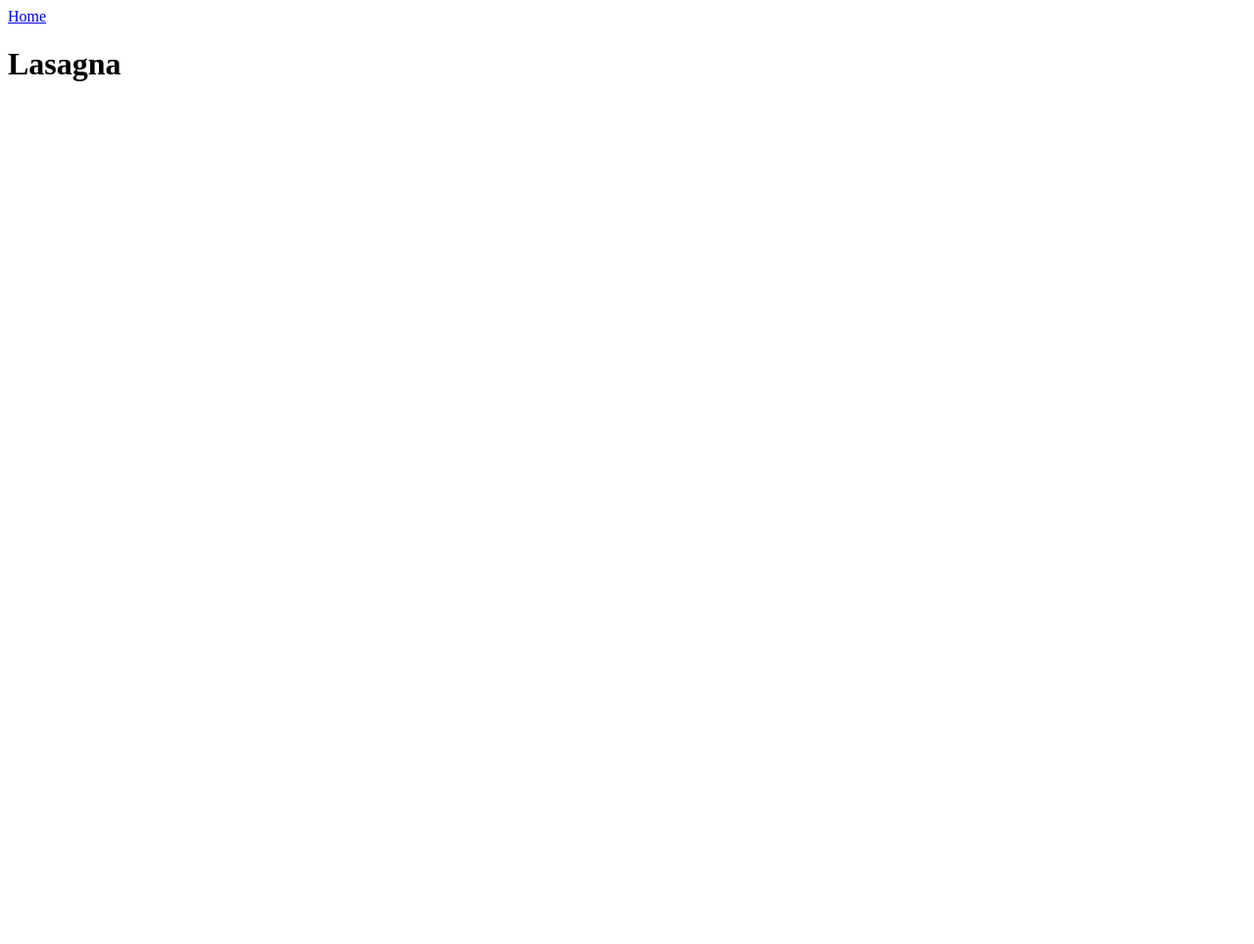
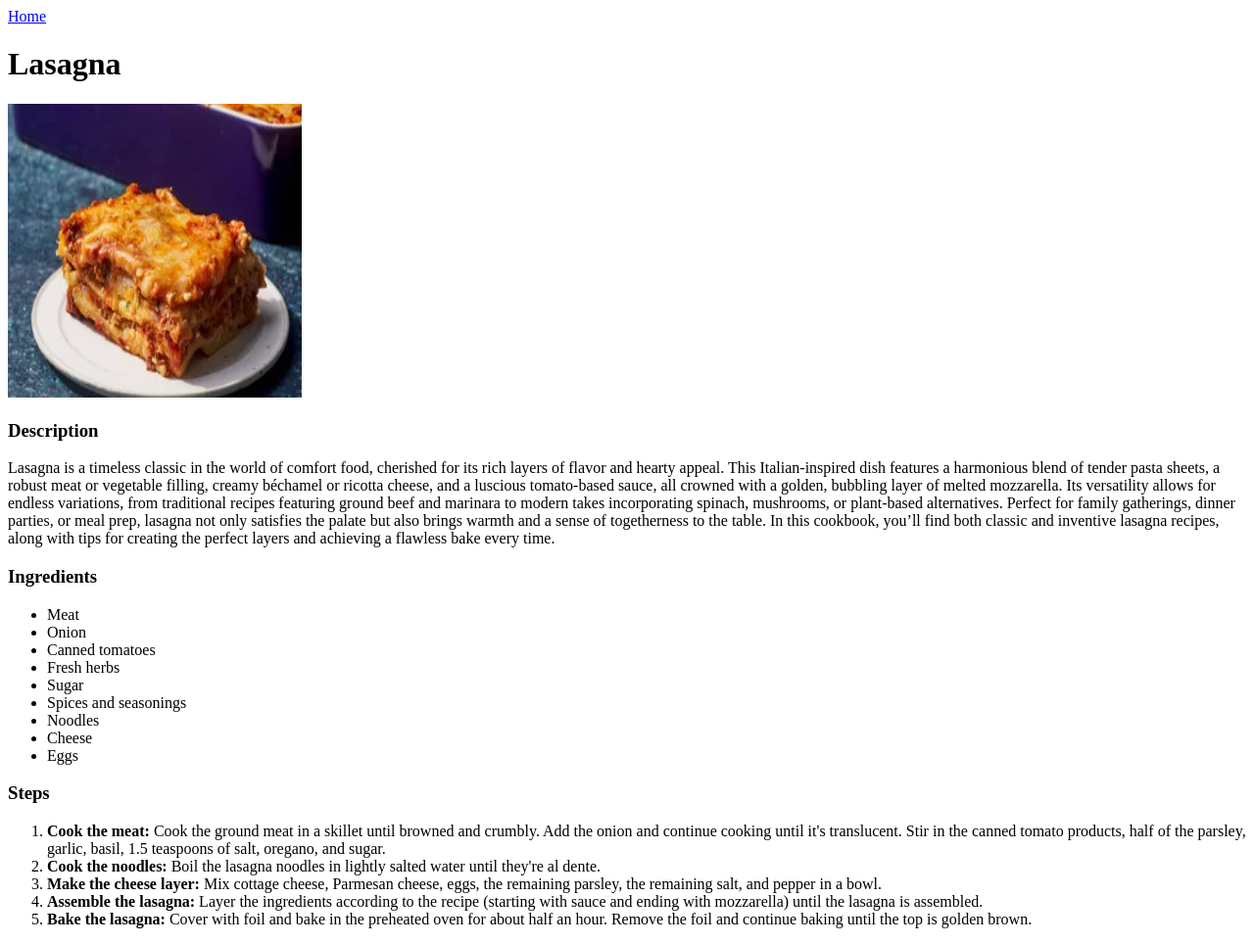
Before and after one commit to OBTITAN/odin-recipes, a plain HTML site: page recipes/lasagna.html in a window 1280 px wide. Shown: the whole page at 98% size. Before the commit the page ends 800 px from the top, so only its background shows below. Drawn offline with Linux system fonts and the light colour scheme.

Commit message:
Completion of the Lasagna recipe page Fully completed the HTML form for the lasagna recipe

```diff
--- a/recipes/lasagna.html
+++ b/recipes/lasagna.html
@@ -7,7 +7,47 @@
 </head>
 <body>
     <a href="../index.html">Home</a>
+
     <h1>Lasagna</h1>
+    <img src="../Recipe images/Lasagna.webp" alt="image of Lasagna" width="300px" height="300px">
+
+    <h3>Description</h3>
+    <p>Lasagna is a timeless classic in the world of comfort food, cherished for its rich layers
+       of flavor and hearty appeal. This Italian-inspired dish features a harmonious blend of
+       tender pasta sheets, a robust meat or vegetable filling, creamy béchamel or ricotta cheese,
+       and a luscious tomato-based sauce, all crowned with a golden, bubbling layer of melted mozzarella.
+       Its versatility allows for endless variations, from traditional recipes featuring ground beef
+       and marinara to modern takes incorporating spinach, mushrooms, or plant-based alternatives.
+       Perfect for family gatherings, dinner parties, or meal prep, lasagna not only satisfies the
+       palate but also brings warmth and a sense of togetherness to the table. In this cookbook, you’ll
+       find both classic and inventive lasagna recipes, along with tips for creating the perfect layers
+       and achieving a flawless bake every time.</p>
+
+    <h3>Ingredients</h3>
+    <ul>
+        <li>Meat</li>
+        <li>Onion</li>
+        <li>Canned tomatoes</li>
+        <li>Fresh herbs</li>
+        <li>Sugar</li>
+        <li>Spices and seasonings</li>
+        <li>Noodles</li>
+        <li>Cheese</li>
+        <li>Eggs</li>
+    </ul>
+
+    <h3>Steps</h3>
+    <ol>
+        <li> <b>Cook the meat:</b> Cook the ground meat in a skillet until browned and crumbly.
+            Add the onion and continue cooking until it's translucent.
+            Stir in the canned tomato products, half of the parsley, garlic, basil, 1.5 teaspoons of salt,
+            oregano, and sugar.</li>
+        <li><b>Cook the noodles:</b> Boil the lasagna noodles in lightly salted water until they're al dente.</li>
+        <li><b>Make the cheese layer:</b> Mix cottage cheese, Parmesan cheese, eggs, the remaining parsley, the remaining salt, and pepper in a bowl.</li>
+        <li><b>Assemble the lasagna:</b> Layer the ingredients according to the recipe (starting with sauce and ending with mozzarella) until the lasagna is assembled.</li>
+        <li><b>Bake the lasagna:</b> Cover with foil and bake in the preheated oven for about half an hour. Remove the foil and continue baking until the top is golden brown.</li>
+
+    </ol>
 
 </body>
 </html>
```
Also changed, not shown: Recipe images/Lasagna.webp (added).
